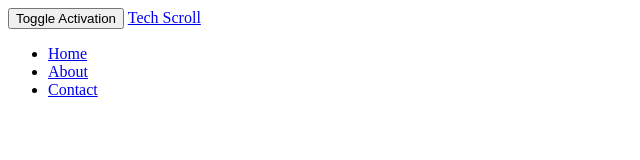
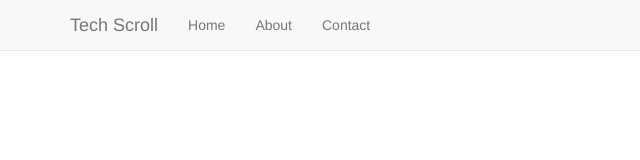
Before and after one commit to jfagan7/Bootstrap-Scroll-Animation-Page, a plain HTML site: page index.html in a window 1280 px wide. Shown: the whole page, without its empty margins (0-640 px from the left). Drawn offline with nearby package versions, Linux system fonts and the light colour scheme.

Commit message:
Finished the navbar

```diff
--- a/index.html
+++ b/index.html
@@ -5,10 +5,10 @@
   <meta name="viewport" content="width=device-width, initial-scale=1.0">
   <meta http-equiv="X-UA-Compatible" content="ie=edge">
   <link rel="stylesheet" href="../css/style.css">
+  <link rel="stylesheet" href="https://maxcdn.bootstrapcdn.com/bootstrap/3.3.7/css/bootstrap.min.css" integrity="sha384-BVYiiSIFeK1dGmJRAkycuHAHRg32OmUcww7on3RYdg4Va+PmSTsz/K68vbdEjh4u" crossorigin="anonymous">
   <link href="https://fonts.googleapis.com/css?family=Roboto" rel="stylesheet">
-  <link rel="https://maxcdn.bootstrapcdn.com/bootstrap/4.0.0-beta.2/css/bootstrap.min.css">
   <script src="https://unpkg.com/scrollreveal/dist/scrollreveal.min.js"></script>
-  <script src="https://maxcdn.bootstrapcdn.com/bootstrap/4.0.0-beta.2/js/bootstrap.min.js" integrity="sha384-alpBpkh1PFOepccYVYDB4do5UnbKysX5WZXm3XxPqe5iKTfUKjNkCk9SaVuEZflJ" crossorigin="anonymous"></script>
+  <script src="https://maxcdn.bootstrapcdn.com/bootstrap/3.3.7/js/bootstrap.min.js" integrity="sha384-Tc5IQib027qvyjSMfHjOMaLkfuWVxZxUPnCJA7l2mCWNIpG9mGCD8wGNIcPD7Txa" crossorigin="anonymous"></script>
   <script
   src="https://code.jquery.com/jquery-3.2.1.js"
   integrity="sha256-DZAnKJ/6XZ9si04Hgrsxu/8s717jcIzLy3oi35EouyE="
@@ -20,22 +20,22 @@
       <div class="container">
         <div class="navbar-header">
           <button type="button" class="navbar-toggle collapsed" data-toggle="collapse" data-target="#navbar" aria-expanded="false" aria-controls="navbar">
-          <span class="sr-only">Toggle Activation</span>
+            <span class="sr-only">Toggle navigation</span>
             <span class="icon-bar"></span>
             <span class="icon-bar"></span>
             <span class="icon-bar"></span>
-        </button> <!--End of button-->
+          </button>
           <a class="navbar-brand" href="#">Tech Scroll</a>
-      </div> <!--End of navbar header-->
+        </div>
         <div id="navbar" class="collapse navbar-collapse">
           <ul class="nav navbar-nav">
             <li><a href="#showcase">Home</a></li>
             <li><a href="#info1">About</a></li>
             <li><a href="#contact">Contact</a></li>
           </ul>
+        </div><!--/.nav-collapse -->
       </div>
-    </div> <!--End of conatiner-->
-  </nav> <!--End of navbar-->
+    </nav>
 
 </body>
 </html>
```
Lines whose indentation alone changed are shown as unchanged.
